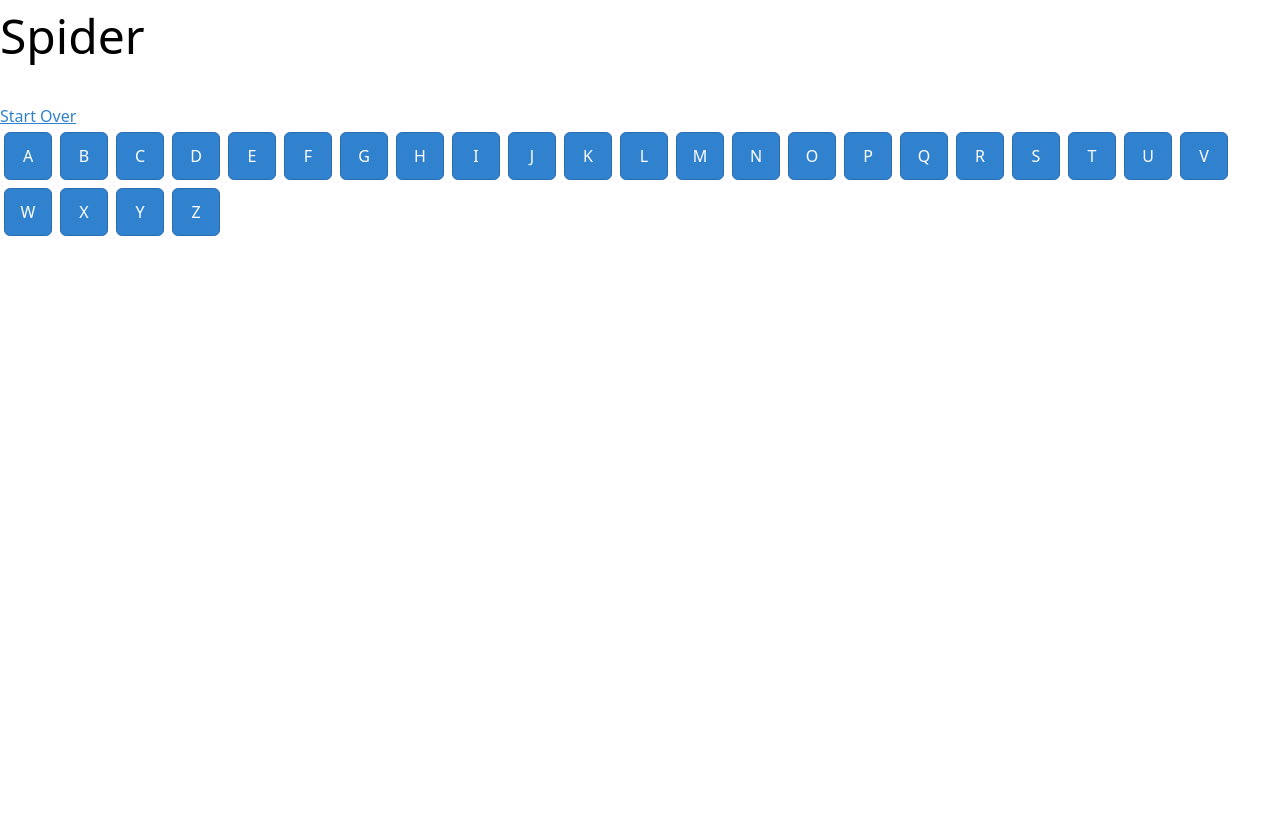
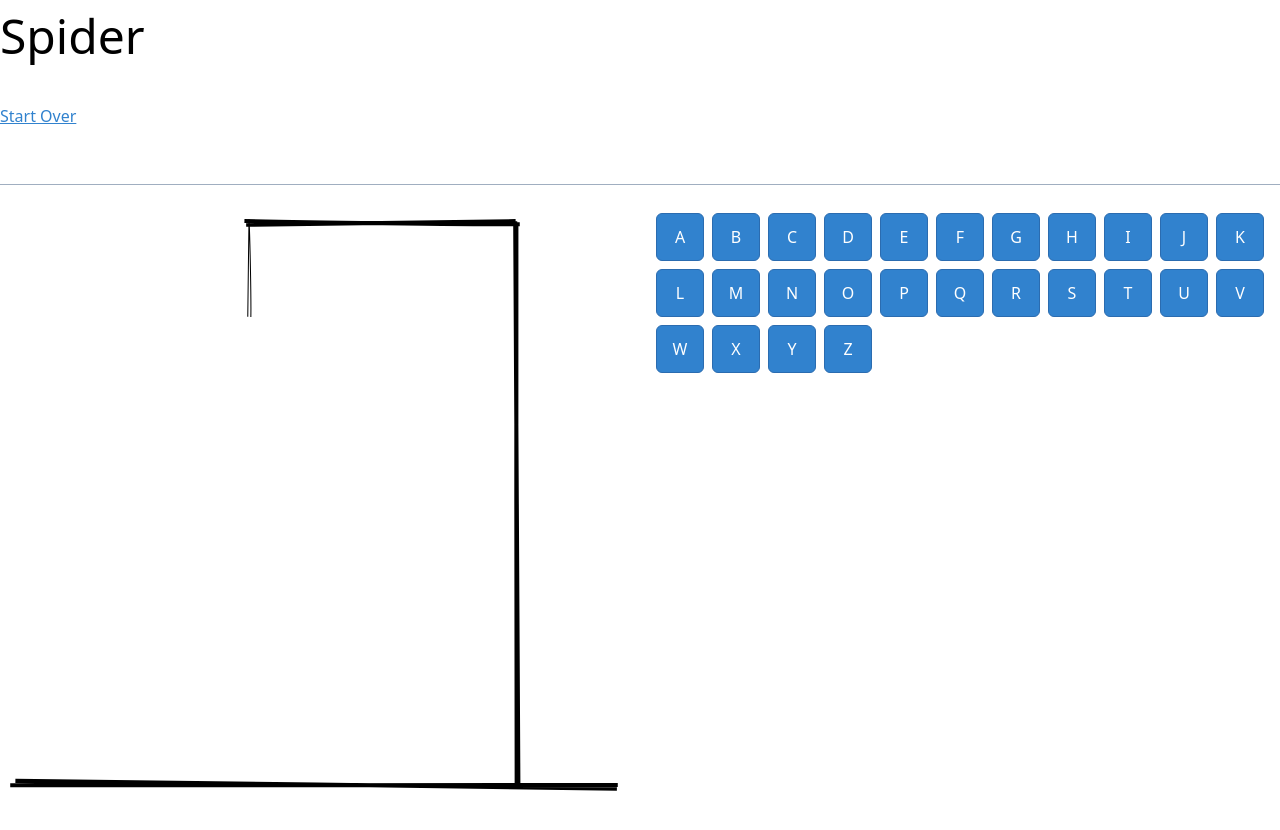
Before and after one commit to ericgibby/spider-app, a React (Create React App) app: page /play in a window 1280 px wide. Before the commit the page ends 800 px from the top, so only its background shows below. Built offline with nearby package versions, Linux system fonts and the light colour scheme.

Commit message:
Calculate incorrect count in PlayContainer

```diff
--- a/src/containers/PlayContainer.tsx
+++ b/src/containers/PlayContainer.tsx
@@ -1,7 +1,8 @@
-import React, { useState } from 'react';
+import React, { useMemo, useState } from 'react';
 import { Link } from 'react-router-dom';
 import LetterButtons from '../components/LetterButtons/LetterButtons';
 import MaskedText from '../components/MaskedText/MaskedText';
+import Spider from '../components/Spider/Spider';
 
 type PlayContainerProps = {
 	text?: string;
@@ -9,6 +10,25 @@ type PlayContainerProps = {
 
 function PlayContainer({ text }: PlayContainerProps) {
 	const [usedLetters, setUsedLetters] = useState<string[]>([]);
+
+	const textLetters = useMemo(
+		() =>
+			(text || '')
+				.split('')
+				.reduce(
+					(obj, letter) => ({ ...obj, [letter]: true }),
+					{} as { [letter: string]: boolean }
+				),
+		[text]
+	);
+
+	const incorrectCount = useMemo(
+		() =>
+			usedLetters.reduce((count, letter) => {
+				return !textLetters[letter] ? count + 1 : count;
+			}, 0),
+		[textLetters, usedLetters]
+	);
 
 	const handleClick = (letter: string) => {
 		setUsedLetters(previous => [...previous, letter]);
@@ -22,12 +42,17 @@ function PlayContainer({ text }: PlayContainerProps) {
 			>
 				Start Over
 			</Link>
+			<div className="my-6 py-4 border-b border-gray-500">
 				<MaskedText text={text} usedLetters={usedLetters} />
+			</div>
+			<div className="grid gap-6 grid-cols-1 md:grid-cols-2">
+				<Spider step={incorrectCount} />
 				<LetterButtons
 					onClick={handleClick}
 					text={text}
 					usedLetters={usedLetters}
 				/>
+			</div>
 		</>
 	);
 }
```
Lines whose indentation alone changed are shown as unchanged.
